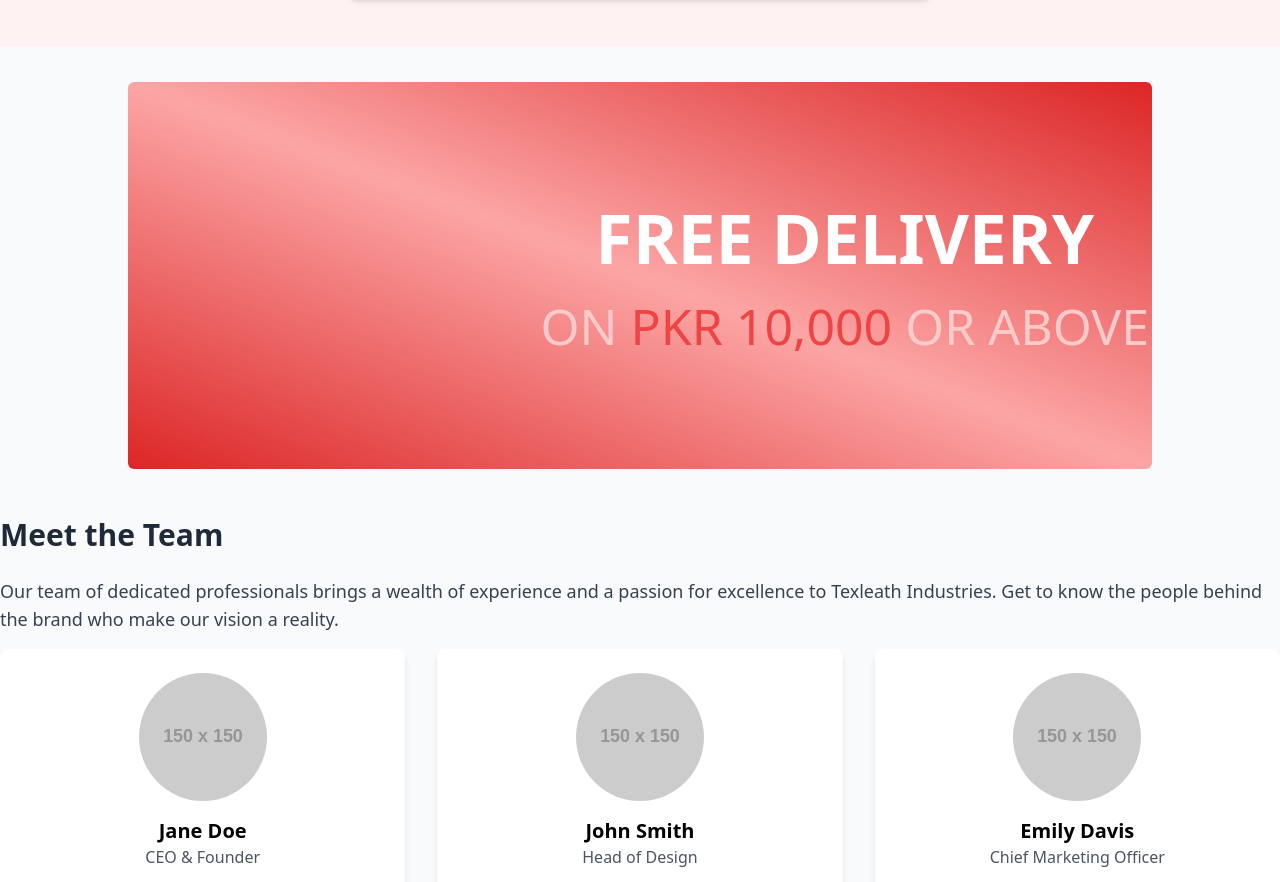
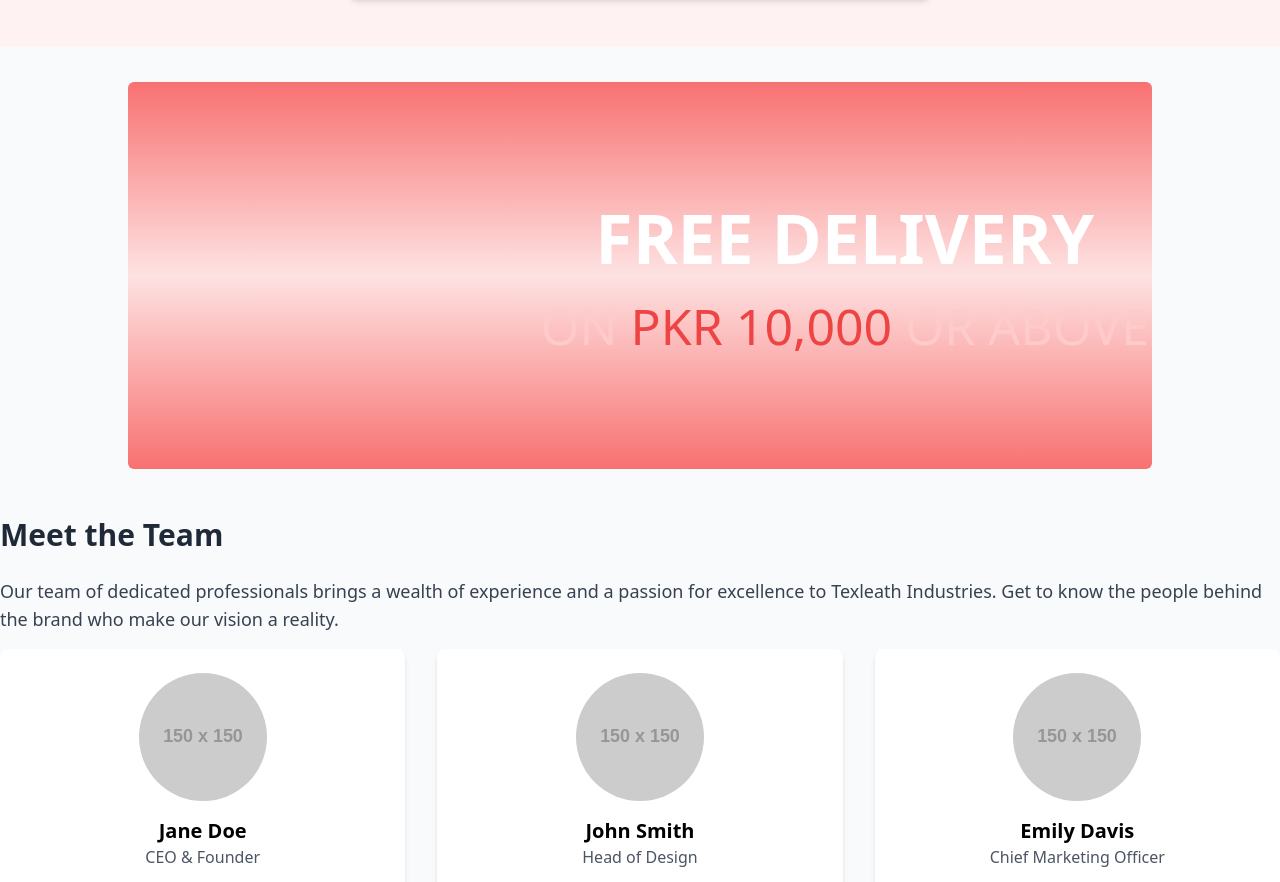
Before and after one commit to BazilSuhail/Texleath-Online-Marketplace, a React (Create React App) app: page /about in a window 1280 px wide. Shown: the part 1559-2441 px from the top of the page. Built offline with nearby package versions, Linux system fonts and the light colour scheme.

Commit message:
Added Animation for about ...

```diff
--- a/src/Components/Pages/About.jsx
+++ b/src/Components/Pages/About.jsx
@@ -142,7 +142,7 @@ const About = () => {
           </div>
         </motion.section>
 
-        <section className='md:w-[90%] w-[95%] mt-[35px] xl:w-[80%] mx-auto flex  bg-gradient-to-tr from-red-600 via-red-300 to-red-600 rounded-md py-[40px] sm:py-[85px] xsx:py-[105px]' >
+        <section className='md:w-[90%] w-[95%] mt-[35px] xl:w-[80%] mx-auto flex  bg-gradient-to-t from-red-400 via-red-100 to-red-400 rounded-md py-[40px] sm:py-[85px] xsx:py-[105px]' >
         <div className='w-[40%] mt-[-28px] lg:mt-[-15px] xl:mt-[5px] sm:ml-[45px] ml-[35px] mr-[-45px] scale-75 sm:scale-125 xsx:scale-150'>
           <div className="cycle-loader"></div>
         </div>
```
